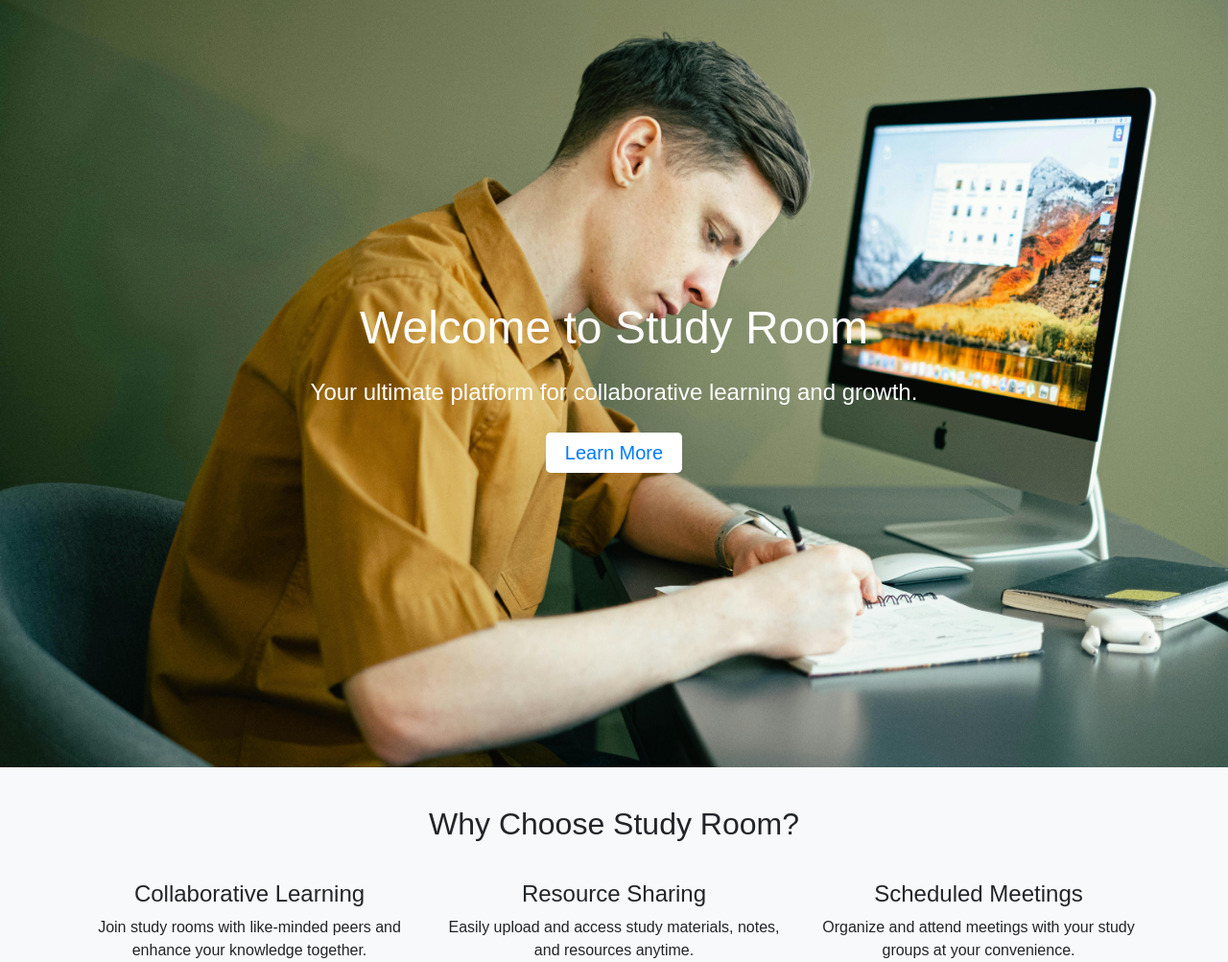
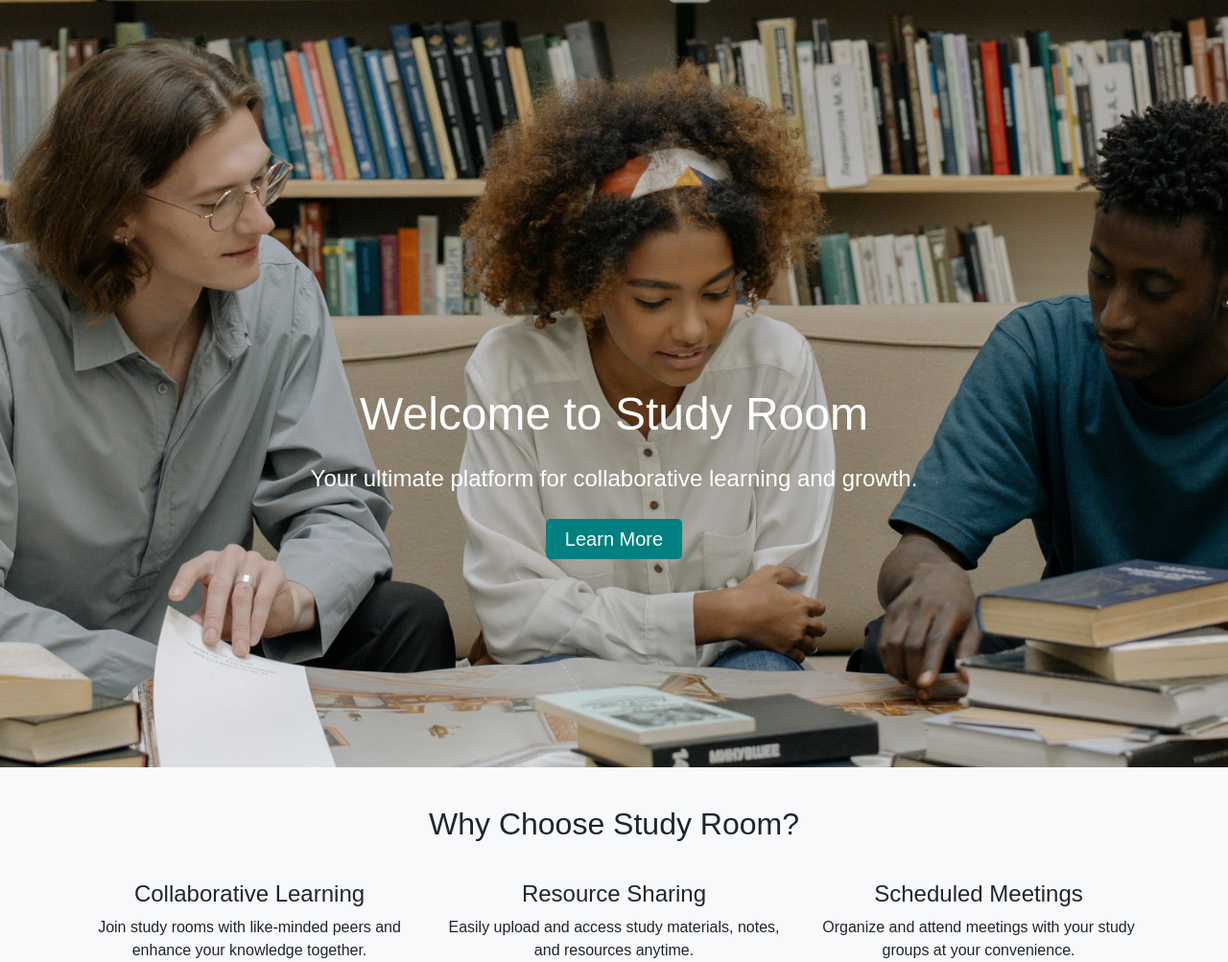
Before and after one commit to bossambani/StudyRoom, a Flask app: page / in a window 1280 px wide. Shown: the top 1003 px of the page at 96% size. Run offline with Flask 3, Linux system fonts and the light colour scheme; some libraries are stand-ins or nearby versions.

Commit message:
Add a new image url

```diff
--- a/app/templates/home.html
+++ b/app/templates/home.html
@@ -13,9 +13,10 @@
         }
 
         .hero-section {
-             background: url('static/studyRoomImage.jpg') center/cover no-repeat;
+             background: url('/static/studyRoomImage2.jpg') center/cover no-repeat;
+             padding-top: 180px;
              height: 100vh;
-             color: white;
+             color: #ffffff;
              text-align: center;
              display: flex;
              justify-content: center;
@@ -31,8 +32,9 @@
             margin-bottom: 30px;
         }
         .hero-section a {
-            background-color: #ffffff;
-            color: #007bff;
+            background-color: #008080;
+            color: #ffffff;
+            border-radius: 10px;
             padding: 10px 20px;
             font-size: 1.25rem;
             border-radius: 5px;
```
